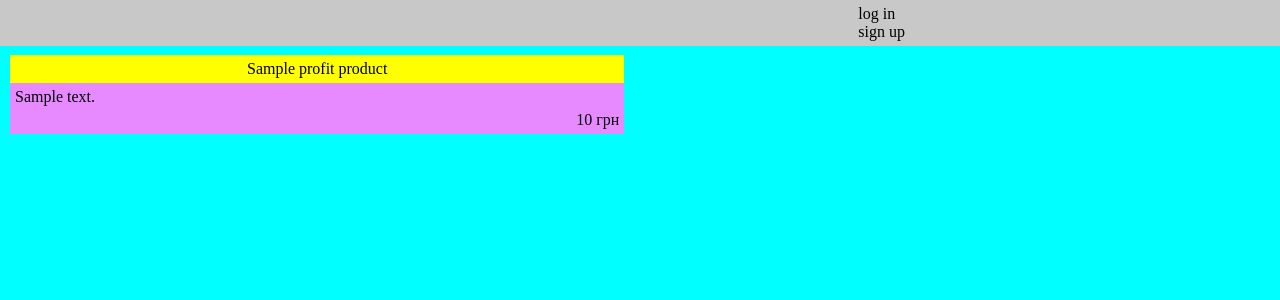
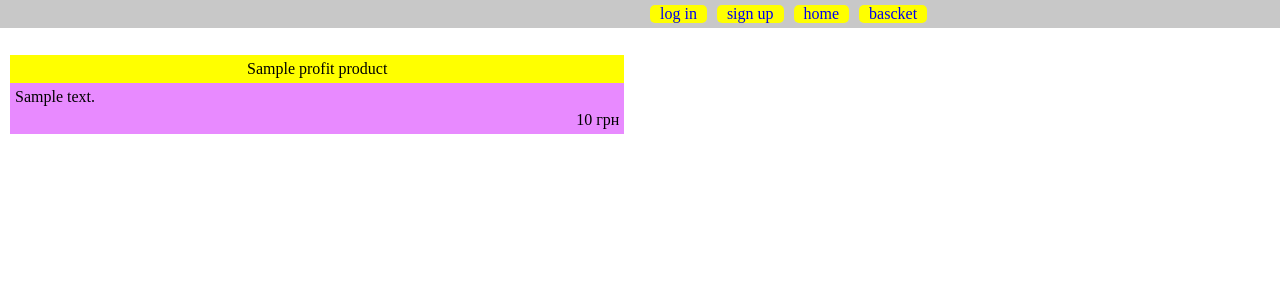
Before and after one commit to BogdanVR666/TestSite, a Django app: template TestSite/templates/home/index.html in a window 1280 px wide. Shown: the top 300 px of the page. Run offline with Django 3.2, Linux system fonts and the light colour scheme; the template is opened without the code that fills it: most values are stand-ins (such as "Sample title", 1, 10 or a date in 2020).

Commit message:
v0.0.0.9

```diff
--- a/TestSite/apps/home/static/css/style.css
+++ b/TestSite/apps/home/static/css/style.css
@@ -1,10 +1,12 @@
 body {
     margin: auto auto;
-    background-color: #0ff;
+    background-color: #fff;
+}
+a {
+    text-decoration: none;
 }
 .header {
     display: flex;
-    flex-wrap: nowrap;
     background-color: rgb(200, 200, 200);
     padding: 5px;
     position: fixed;
@@ -12,10 +14,18 @@ body {
     z-index: 5;
 }
 .header__item {
-    flex: 1 1 33%;
+    min-width: 25%;
 }
-.menu::before {
-    content: '';
+.menu {
+    display: flex;
+    flex-wrap: nowrap;
+}
+.menu__item {
+    justify-content: space-between;
+    padding: 0 10px;
+    margin: 0 5px;
+    border-radius: 5px;
+    background-color: #ff0;
 }
 .product {
     padding-top: 45px;
--- a/TestSite/templates/home/index.html
+++ b/TestSite/templates/home/index.html
@@ -14,10 +14,10 @@
         <div class="header__item"></div>
         <div class="header__item">
             <div class="menu">
-                <div class="menu__item">log in</div>
-                <div class="menu__item">sign up</div>
-                <div class="menu__item"></div>
-                <div class="menu__item"></div>
+                <a href='#' class="menu__item">log in</a>
+                <a href='#' class="menu__item">sign up</a>
+                <a href='#' class="menu__item">home</a>
+                <a href='#' class="menu__item">bascket</a>
             </div>
         </div>
     </header>
```
